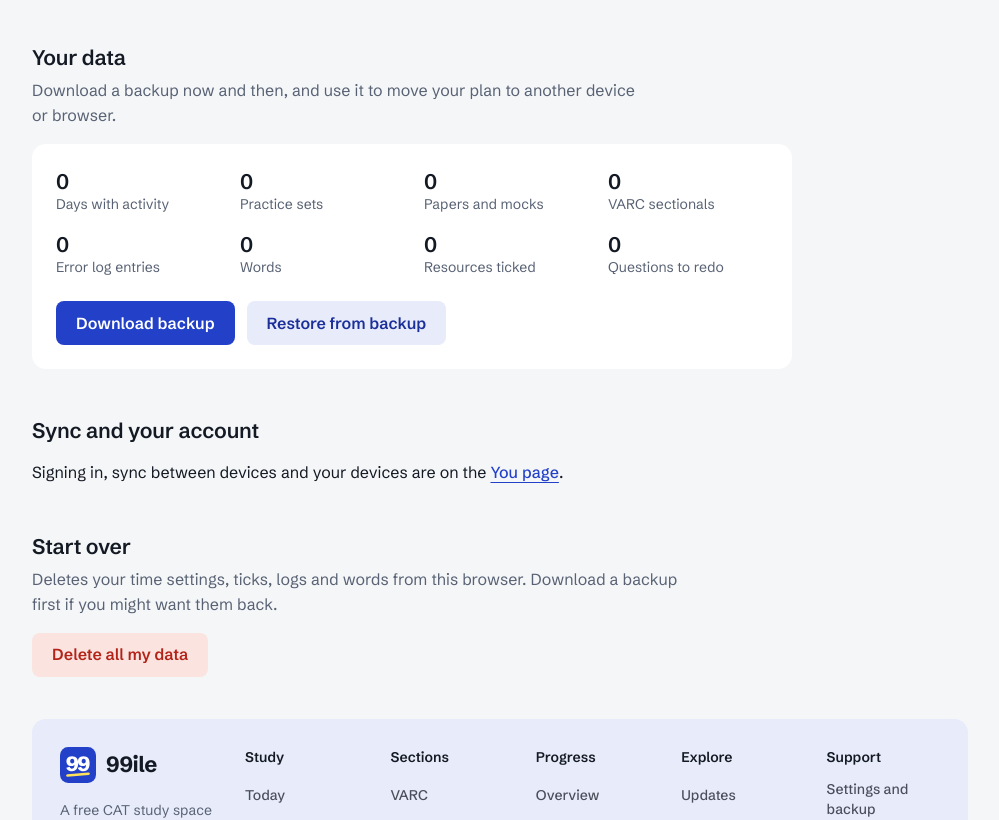
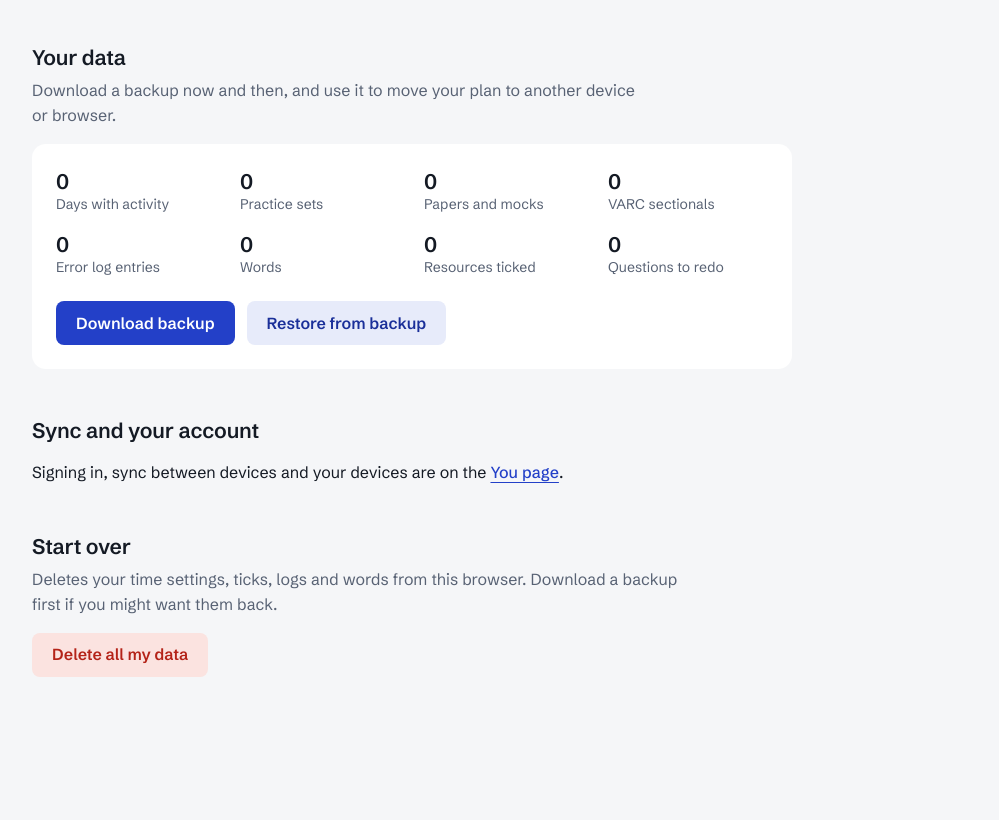
Before and after one commit to japp47/CAT-Prep, a React (Vite) app: page /settings in a window 1280 px wide. Shown: the part 1015-1835 px from the top of the page, without its empty margins (264-1263 px from the left). After the commit the page ends 1724 px from the top, so only its background shows below. Built offline with nearby package versions, Linux system fonts and the light colour scheme.

Commit message:
hotfix: footer element visibility

```diff
--- a/src/components/Layout.tsx
+++ b/src/components/Layout.tsx
@@ -118,6 +118,7 @@ export default function Layout() {
   useTheme();
   const [sidebarCollapsed, setSidebarCollapsed] = usePref<boolean>("sidebar-collapsed", false);
   const landing = loc.pathname === "/";
+  const showFooter = landing || loc.pathname.replace(/\/+$/, "") === "/privacy";
   useEffect(() => {
     const onShortcut = (event: KeyboardEvent) => {
       if ((event.metaKey || event.ctrlKey) && event.key.toLowerCase() === "k") {
@@ -181,10 +182,10 @@ export default function Layout() {
       {/* At least a screen tall, with main taking the spare height, so on a short page the footer sits at the bottom
           (just above the phone's bottom bar) instead of floating mid-screen. 3.5rem is the phone header. */}
       <div className={cn("flex min-h-[calc(100dvh-3.5rem)] min-w-0 flex-col px-gutter pb-[calc(4.5rem+env(safe-area-inset-bottom))] lg:pb-0", !landing && "lg:min-h-dvh")}>
-        <main id="main" className={cn("min-w-0 flex-1 pt-6 pb-6 lg:pt-12 lg:pb-0.5", landing && "lg:pt-8", run && "pb-44 lg:pb-36")}>
+        <main id="main" className={cn("min-w-0 flex-1 pt-6 pb-8 lg:pt-12 lg:pb-8", landing && "lg:pt-8", run && "pb-44 lg:pb-36")}>
           <Suspense fallback={<PageSkeleton />}><Outlet /></Suspense>
         </main>
-        <SiteFooter />
+        {showFooter && <SiteFooter />}
       </div>
 
       <FocusBar />
```
